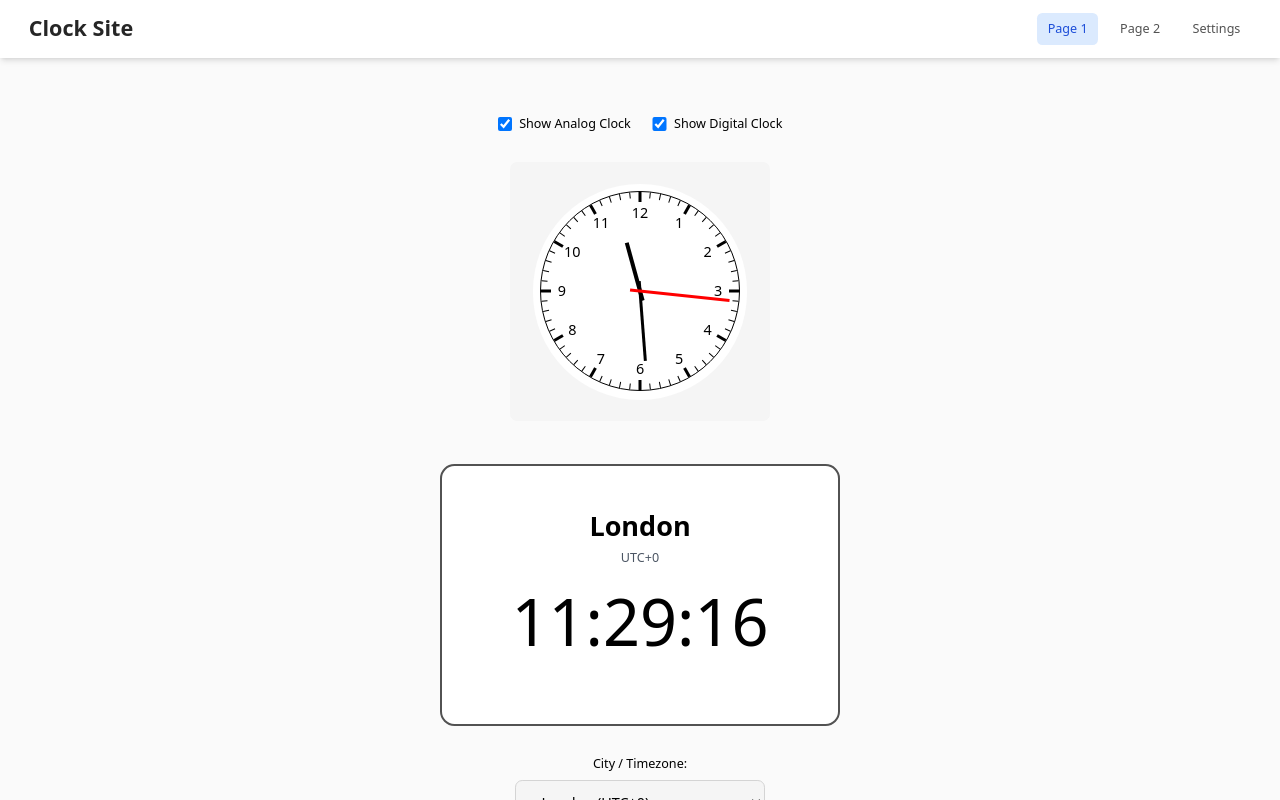
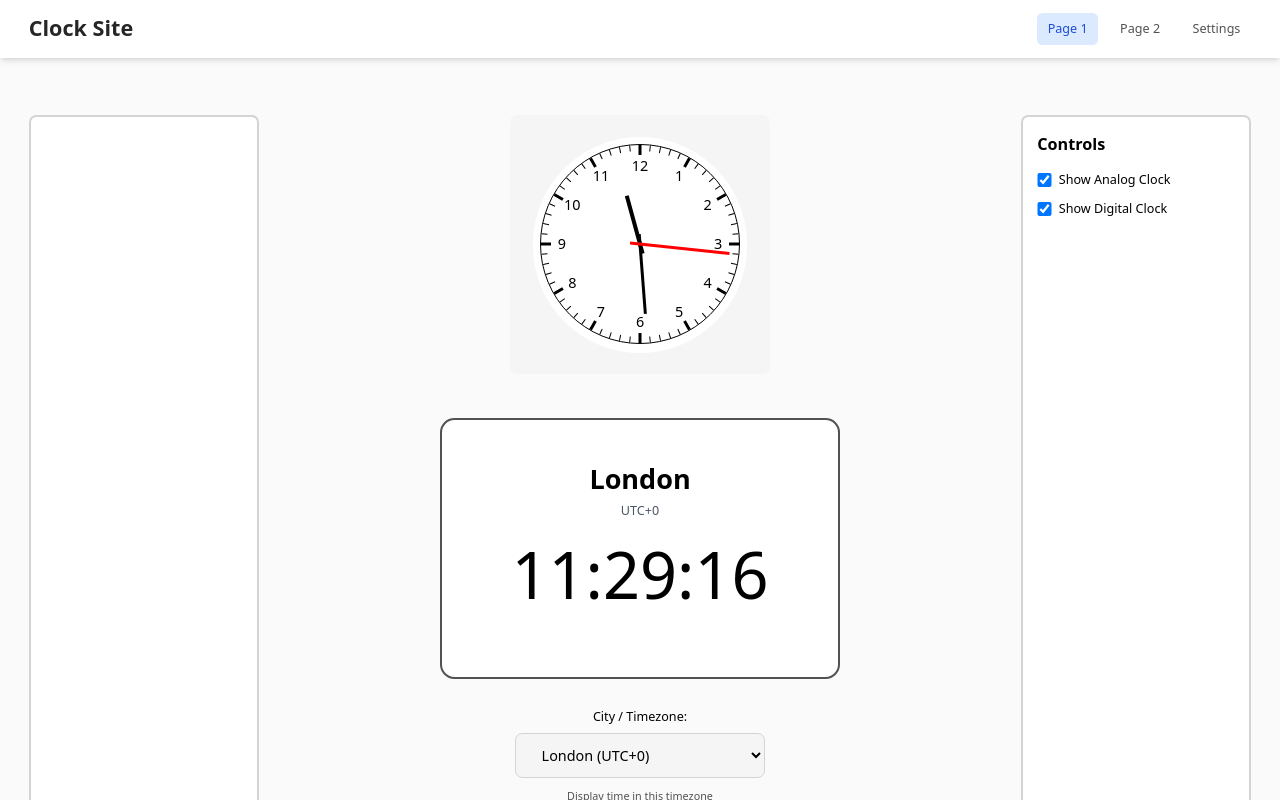
Before and after one commit to tobyhogan/react-clock-site, a React (Vite) app: page /page1 in a window 1280 px wide. Shown: the top 800 px of the page. Built offline with nearby package versions, Linux system fonts and the light colour scheme.

Commit message:
version 1.3.4

```diff
--- a/src/pages/Page1.tsx
+++ b/src/pages/Page1.tsx
@@ -10,9 +10,28 @@ const Page1 = () => {
 
   return (
     <div className="container mx-auto px-4 py-8">
+      <div className="flex gap-8">
+        {/* Left Panel - Empty for now */}
 
-      {/* Checkboxes */}
-      <div className="flex justify-center gap-6 mb-8">
+
+        <div className="w-64 bg-white dark:bg-neutral-800 border-2 border-neutral-300 dark:border-neutral-600 rounded-lg p-4">
+          {/* Empty panel */}
+        </div>
+
+        {/* Center Content - Clocks */}
+        <div className="flex-1">
+          <ReactClockComponent showClock={showAnalogClock} />
+
+          <div className='mt-12' ></div>
+
+          <Clock showClock={showDigitalClock} />
+        </div>
+
+        {/* Right Panel - Checkboxes */}
+        <div className="w-64 bg-white dark:bg-neutral-800 border-2 border-neutral-300 dark:border-neutral-600 rounded-lg p-4">
+          <h3 className="text-lg font-semibold mb-4 dark:text-white">Controls</h3>
+
+          <div className="flex flex-col gap-3">
             <label className="flex items-center gap-2 cursor-pointer">
               <input
                 type="checkbox"
@@ -33,12 +52,8 @@ const Page1 = () => {
               <span className="text-sm font-medium dark:text-white">Show Digital Clock</span>
             </label>
           </div>
-
-      <ReactClockComponent showClock={showAnalogClock} />
-
-      <div className='mt-12' ></div>
-
-      <Clock showClock={showDigitalClock} />
+        </div>
+      </div>
 
 
       {/*
```
Lines whose indentation alone changed are shown as unchanged.
